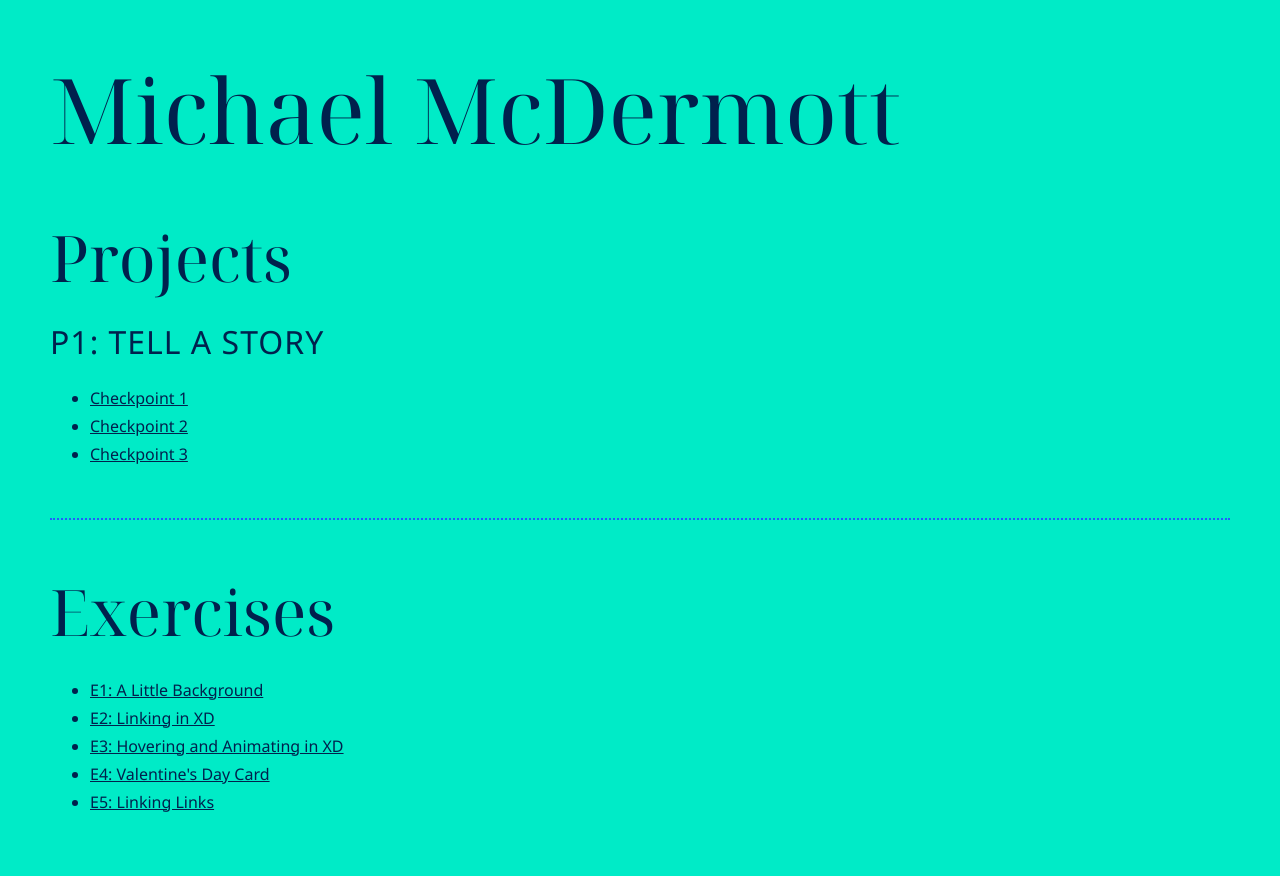
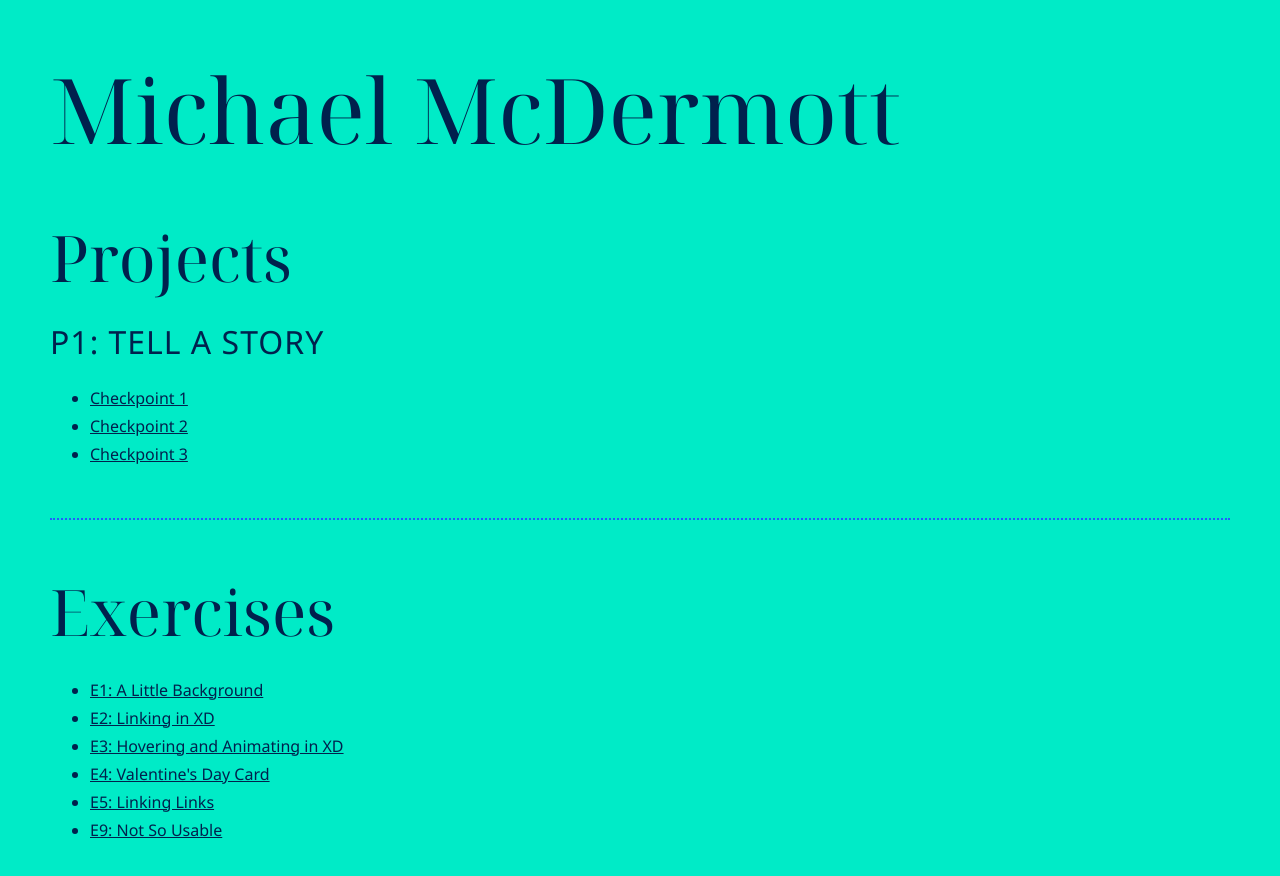
Before and after one commit to mmcdermott18/avt415-sp22, a plain HTML site: page index.html in a window 1280 px wide. Drawn offline with Linux system fonts and the light colour scheme.

Commit message:
Update index.html

```diff
--- a/index.html
+++ b/index.html
@@ -25,6 +25,7 @@
       <li><a href="#">E3: Hovering and Animating in XD</a></li>
       <li><a href="e4/index.html">E4: Valentine's Day Card</a></li>
       <li><a href="#">E5: Linking Links</a></li>
+      <li><a href="https://xd.adobe.com/embed/57c29ce5-6b9b-4273-bc6d-61bca0f04f21-0291/">E9: Not So Usable</a></li>
     </ul>
   </body>
 </html>
```
